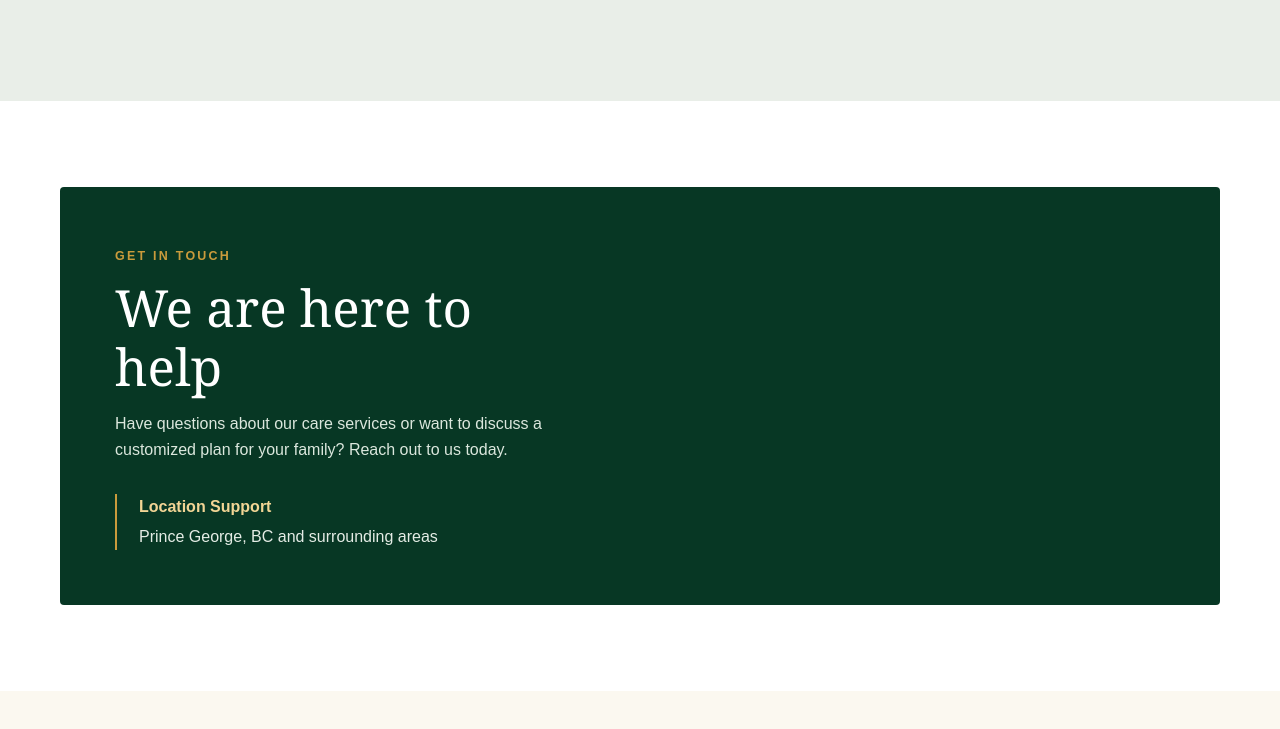
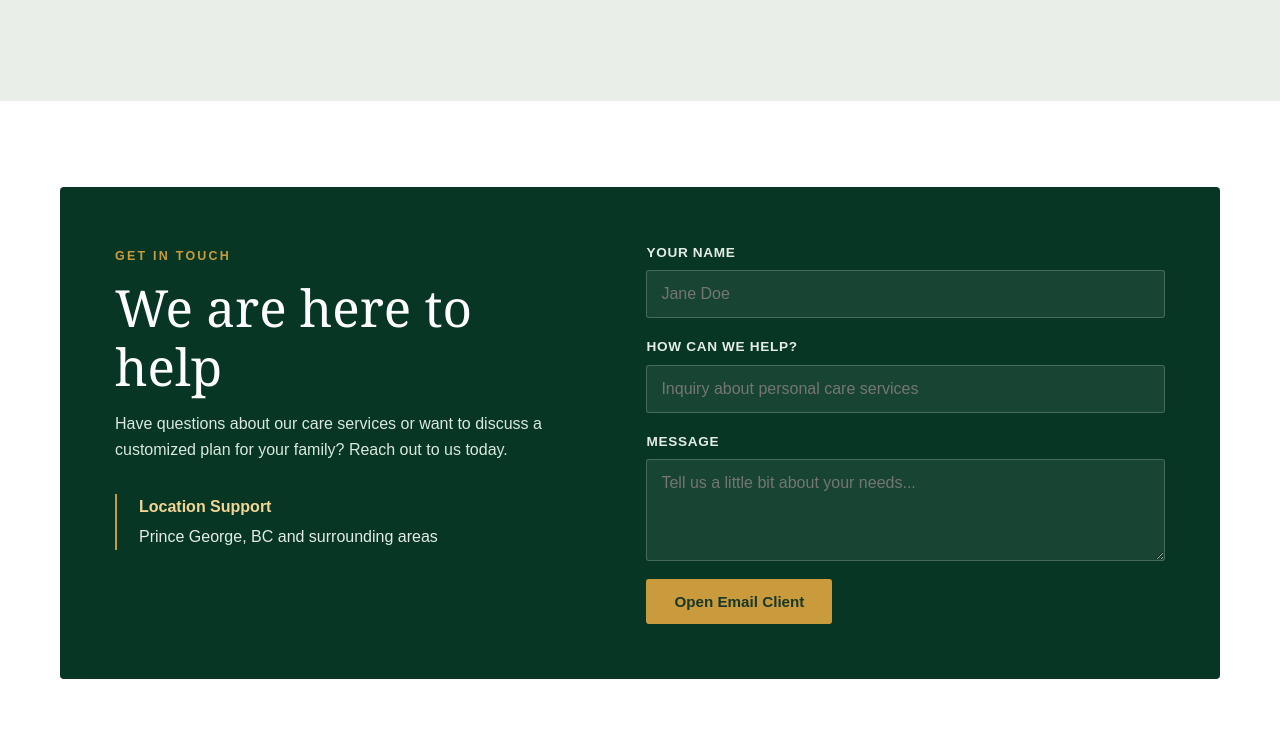
Before and after one commit to jass85688/livora, a plain HTML site: page index.html in a window 1280 px wide. Shown: the part 1950-2679 px from the top of the page. Before the commit the page ends 2641 px from the top, so only its background shows below. Drawn offline with Linux system fonts and the light colour scheme.

Commit message:
Update index.html

```diff
--- a/index.html
+++ b/index.html
@@ -98,6 +98,7 @@
     </div></section>
 
     <!-- Form Integrated into the Contact Section -->
+       <!-- Complete Contact Section with Fields -->
     <section class="contact" id="contact">
       <div class="wrap">
         <div class="contact-box">
@@ -112,3 +113,20 @@
           </div>
 
           <form class="contact-form" action="mailto:rimplekaur1997@gmail.com" method="GET" enctype="text/plain">
+            <div class="form-group">
+              <label for="name">Your Name</label>
+              <input type="text" id="name" name="name" required placeholder="Jane Doe">
+            </div>
+            <div class="form-group">
+              <label for="subject">How can we help?</label>
+              <input type="text" id="subject" name="subject" required placeholder="Inquiry about personal care services">
+            </div>
+            <div class="form-group">
+              <label for="message">Message</label>
+              <textarea id="message" name="body" rows="4" required placeholder="Tell us a little bit about your needs..."></textarea>
+            </div>
+            <button type="submit" class="button">Open Email Client</button>
+          </form>
+        </div>
+      </div>
+    </section>
```
